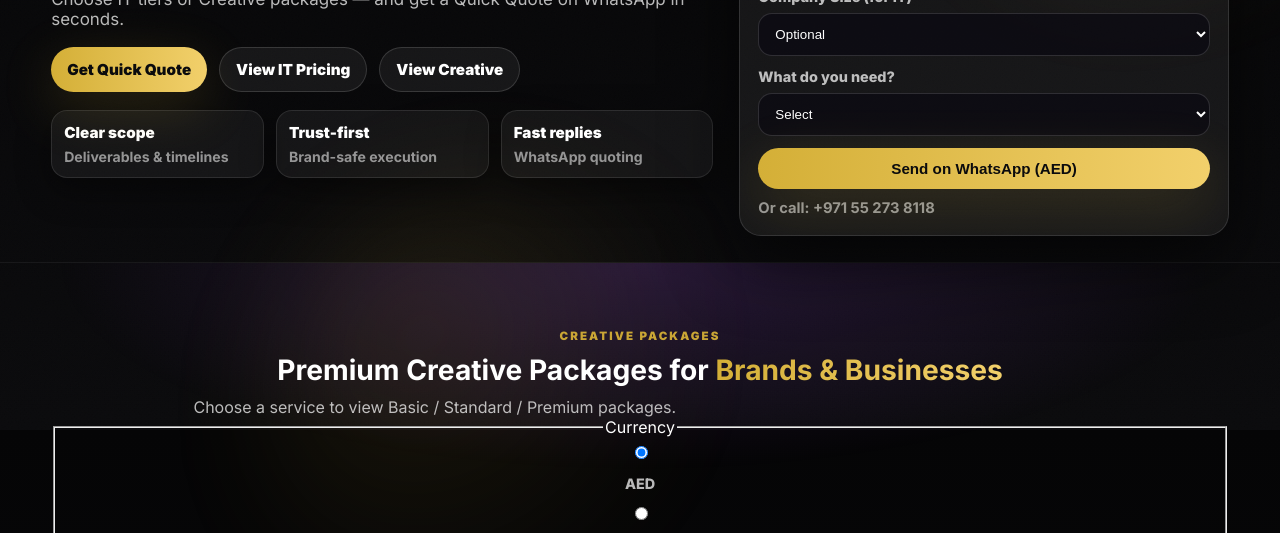
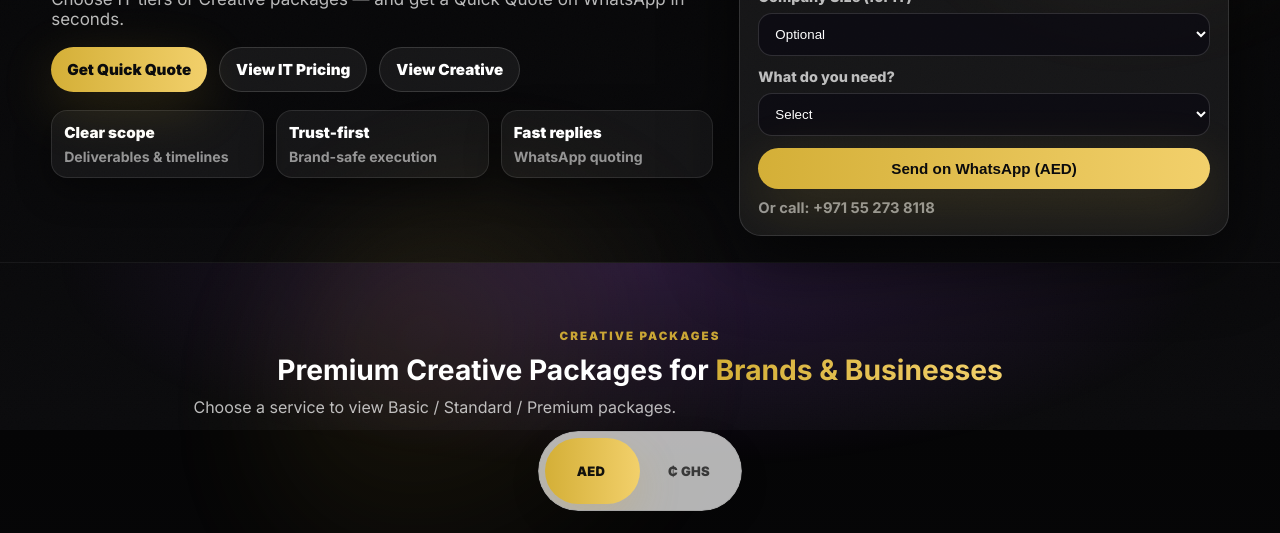
Before and after one commit to Brainiac332/tgbs_V2, a plain HTML site: page pricing.html in a window 1280 px wide. Shown: the part 370-903 px from the top of the page. Drawn offline with nearby package versions, Linux system fonts and the light colour scheme.

Commit message:
Update pricing-theme.css

```diff
--- a/css/pricing-theme.css
+++ b/css/pricing-theme.css
@@ -162,3 +162,103 @@
     border-radius: 20px !important;
   }
 }
+
+
+/* ===== Modern Segmented Currency Switch (TGBS Gold) ===== */
+.sr-only{
+  position:absolute !important;
+  width:1px; height:1px;
+  padding:0; margin:-1px;
+  overflow:hidden; clip:rect(0,0,0,0);
+  white-space:nowrap; border:0;
+}
+
+.currency-switch{
+  position: relative;
+  display: inline-flex;
+  align-items: center;
+  margin-top: 14px;
+}
+
+/* ===== Modern Segmented Switch w/ Sliding Thumb (TGBS Gold) ===== */
+
+.cs-seg{
+  position: relative;
+  display: inline-grid;
+  grid-template-columns: 1fr 1fr;
+  gap: 6px;
+  padding: 6px;
+  border-radius: 999px;
+  background: rgba(255,255,255,.70);
+  border: 1px solid rgba(0,0,0,.08);
+  box-shadow: 0 12px 34px rgba(0,0,0,.08);
+  overflow: hidden;
+}
+
+.cs-thumb{
+  position: absolute;
+  top: 6px;
+  left: 6px;
+  width: calc(50% - 6px);
+  height: calc(100% - 12px);
+  border-radius: 999px;
+  background: linear-gradient(90deg, var(--accent), var(--accent2));
+  box-shadow: 0 16px 40px rgba(201,162,77,.25);
+  transform: translateX(0);
+  transition: transform .22s cubic-bezier(.22,.61,.36,1);
+  z-index: 0;
+}
+
+.cs-seg[data-currency="ghs"] .cs-thumb{
+  transform: translateX(100%);
+}
+
+.cs-radio{
+  position:absolute;
+  opacity:0;
+  pointer-events:none;
+}
+
+/* Pills sit above the thumb */
+.cs-pill{
+  position: relative;
+  z-index: 1;
+  display:flex;
+  align-items:center;
+  justify-content:center;
+  height: 42px;
+  min-width: 92px;
+  padding: 0 16px;
+  border-radius: 999px;
+  font-weight: 900;
+  font-size: 13px;
+  letter-spacing: .02em;
+  cursor: pointer;
+  user-select: none;
+
+  color: rgba(10,10,10,.72);
+  background: transparent;
+  transition: transform .15s ease, color .15s ease, opacity .15s ease;
+}
+
+.cs-radio:checked + .cs-pill{
+  color: rgba(10,10,10,.96);
+}
+
+.cs-pill:active{
+  transform: scale(.98);
+}
+
+@keyframes csFloat{
+  0%,100%{ transform: translateY(0) rotate(-8deg); }
+  50%{ transform: translateY(-4px) rotate(-8deg); }
+}
+@keyframes csPulse{
+  0%,100%{ transform: scale(1); opacity: .95; }
+  50%{ transform: scale(1.03); opacity: 1; }
+}
+
+@media (max-width: 520px){
+  .cs-seg{ width: 100%; }
+  .cs-pill{ min-width: 0; width: 100%; }
+}
```
